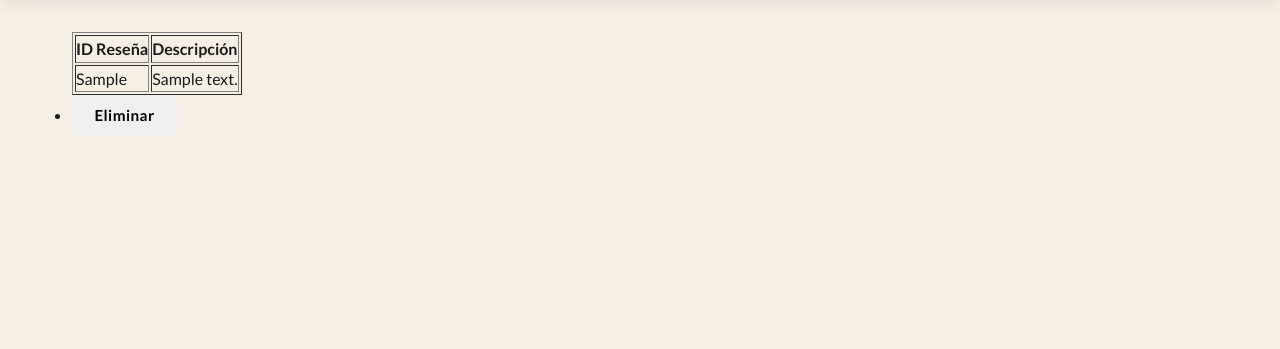
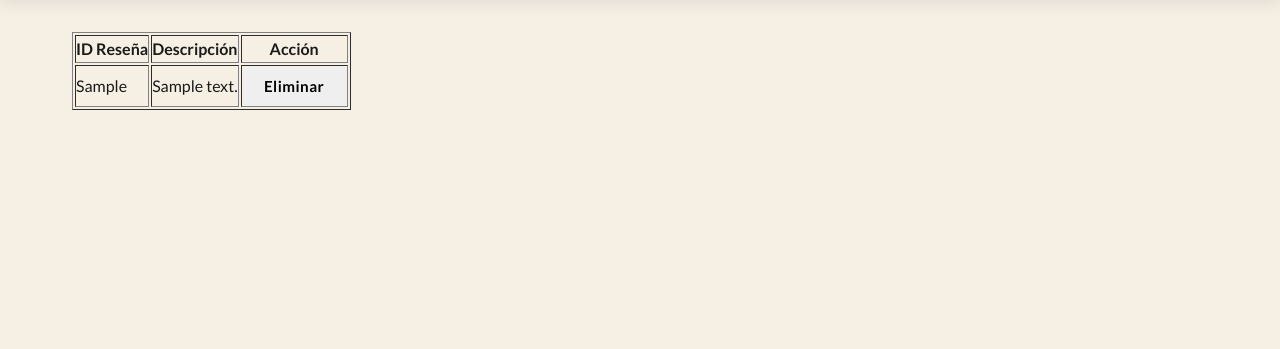
Before and after one commit to IgnacioZamparolo/VEDAAVIFI-TP-FINAL, a Flask app: template frontend/app/templates/editarReseniasAdmi.html in a window 1280 px wide. Shown: the part 71-420 px from the top of the page. Run offline with Flask 3, Linux system fonts and the light colour scheme; the template is opened without the code that fills it: most values are stand-ins (such as "Sample title", 1, 10 or a date in 2020).

Commit message:
fix: arreglar baja de reseñas en el menu del admin

```diff
--- a/frontend/app/templates/editarReseniasAdmi.html
+++ b/frontend/app/templates/editarReseniasAdmi.html
@@ -9,30 +9,23 @@
         <tr>
             <th>ID Reseña</th>
             <th>Descripción</th>
-        </tr>
+            <th>Acción</th> </tr>
     </thead>
     <tbody>
         {% for resenia in resenias %}
         <tr>
             <td>{{ resenia.id_resenias }}</td>
             <td>{{ resenia.descripcion }}</td>
+            <td>
+                <form action="{{ url_for('resenias.eliminar', id_resenia=resenia.id_resenias) }}" method="POST" style="display:inline;">
+                    <button class="form__btn" type="submit" onclick="return confirm('¿Seguro que quiere eliminar esta reseña?');">
+                        Eliminar
+                    </button>
+                </form>
+            </td>
         </tr>
         {% endfor %}
     </tbody>
 </table>
-<div>
-    <ul class="botones-form">
-        <li><button class="form__btn" id="btn-eliminar-resenia">Eliminar</button></li>
-    </ul>
-</div>
 
-<div class="form" id="eliminar_resenia" style="display:none">
-    <form action="{{ url_for('resenias.eliminar', id_resenia=0) }}" method="POST">
-        <label class="form__label" for="id_resenias">Id de la resenia: </label>
-        <input class="form__input" type="number" id="id_resenias" name="id_resenias" placeholder="Id Resenia" required>
-
-
-        <button class="form__btn--submit" type="submit">Enviar</button>
-    </form>
-</div>
 {% endblock %}
```
